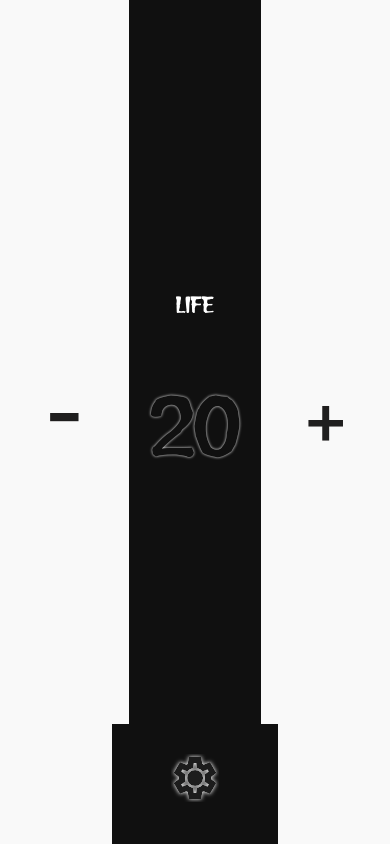
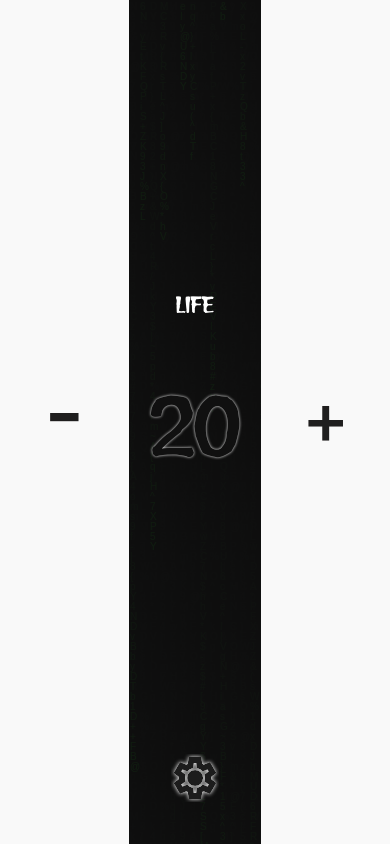
Before and after one commit to b3Rhunter/life-counter-mtg, a React (Vite) app: page / in a window 390 px wide. Built offline with nearby package versions, Linux system fonts and the light colour scheme.

Commit message:
Add files via upload

```diff
--- a/src/App.css
+++ b/src/App.css
@@ -245,7 +245,7 @@ footer {
 
 footer button {
   font-size: clamp(2rem, 2vw + 3rem, 3rem);
-  background-color: #101010;
+  background-color: #10101000;
   position: relative;
   color: transparent;
   transition: 0.3s;
@@ -340,3 +340,10 @@ footer button.custom-counter:hover {
   margin-top: 23px;
   font-weight: 700;
 }
+
+canvas {
+  position: fixed;
+  z-index: -1;
+  opacity: 0.07;
+  display:block;
+}
--- a/src/App.jsx
+++ b/src/App.jsx
@@ -1,6 +1,7 @@
 import { useState } from 'react';
 import './App.css';
 import Gear from './Gear';
+import Matrix from './Matrix'
 
 function App() {
   const [settings, setSettings] = useState(false);
@@ -176,7 +177,7 @@ function App() {
 
   return (
     <div className="App">
-
+      <Matrix/>
       <button className="decrease-btn" onClick={() => adjustCounter(-1)}>-</button>
       <div className={`display-container ${getCurrentClass()}`} onClick={toggleDisplay}>
         <div className="counter-label">{getCurrentLabel()}</div>
--- /dev/null
+++ b/src/Matrix.jsx
@@ -0,0 +1,42 @@
+import { useRef, useEffect } from 'react';
+
+const Matrix = () => {
+  const canvasRef = useRef(null);
+
+  useEffect(() => {
+    const canvas = canvasRef.current;
+    const ctx = canvas.getContext('2d');
+
+    canvas.height = window.innerHeight;
+    canvas.width = window.innerWidth;
+
+    const matrix = "abcdefghijklmnopqrstuvwxyzABCDEFGHIJKLMNOPQRSTUVWXYZ123456789@#$%^&*()*&^%+-/~{[|`]}".split("");
+    const font_size = 10;
+    const columns = canvas.width / font_size;
+    const drops = Array.from({ length: columns }, () => 1);
+
+    const draw = () => {
+      ctx.fillStyle = "rgba(0, 0, 0, 0.04)";
+      ctx.fillRect(0, 0, canvas.width, canvas.height);
+      ctx.fillStyle = "#06bf0f";
+      ctx.font = `${font_size}px arial`;
+
+      for (let i = 0; i < drops.length; i++) {
+        const text = matrix[Math.floor(Math.random() * matrix.length)];
+        ctx.fillText(text, i * font_size, drops[i] * font_size);
+        if (drops[i] * font_size > canvas.height && Math.random() > 0.975) {
+          drops[i] = 0;
+        }
+        drops[i]++;
+      }
+    };
+
+    const interval = setInterval(draw, 35);
+
+    return () => clearInterval(interval);
+  }, []);
+
+  return <canvas ref={canvasRef} />;
+};
+
+export default Matrix;
--- a/src/index.css
+++ b/src/index.css
@@ -39,7 +39,7 @@ button {
   font-size: 1em;
   font-weight: 500;
   font-family: inherit;
-  background-color: #101010;
+  background-color: #10101000;
   cursor: pointer;
   transition: border-color 0.25s;
 }
```
